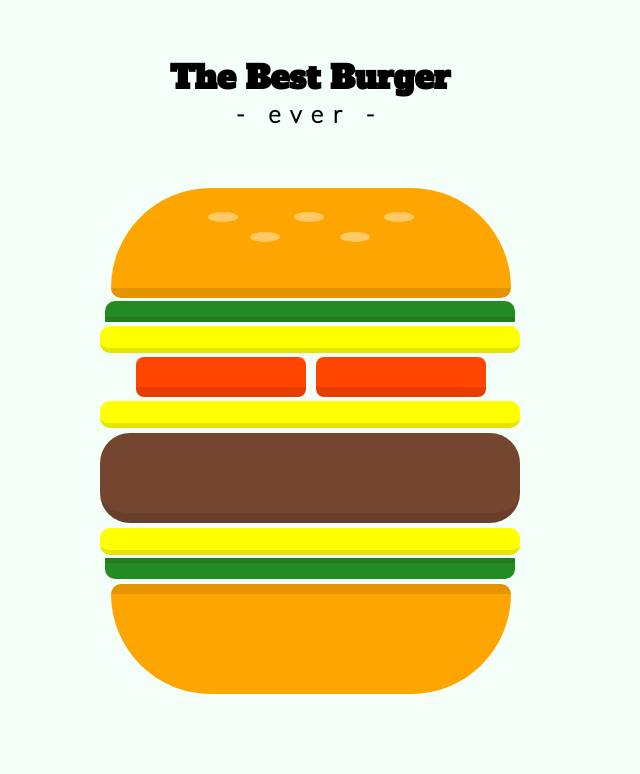
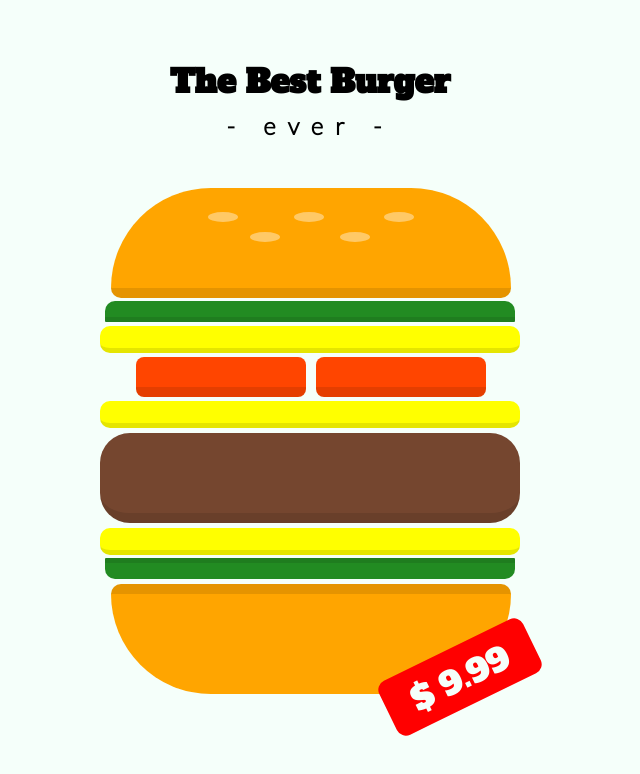
Before and after one commit to WarmestColour/CSS_4, a plain HTML site: page index.html in a window 1280 px wide. Shown: the whole page, without its empty margins (330-970 px from the left). Drawn offline with Linux system fonts and the light colour scheme.

Commit message:
second commit

```diff
--- a/index.html
+++ b/index.html
@@ -45,7 +45,9 @@
 
         <div class="patty"></div>
 
-        <div class="price"></div>
+        <div class="price">
+            <p>$ 9.99</p>
+        </div>
     </div>
 
 </body>
--- a/style.css
+++ b/style.css
@@ -5,7 +5,7 @@ body {
 }
 
 .text {
-    line-height: 0.9em;
+    line-height: 1.4em;
     position: fixed;
     top: 50px;
     left: 50%;
@@ -20,7 +20,7 @@ h1 {
 
 h2 {
     font-family: 'Lato', sans-serif;
-    letter-spacing: 0.4em;
+    letter-spacing: 0.5em;
 }
 
 .burger {
@@ -136,13 +136,9 @@ h2 {
     border-bottom: 10px solid rgba(0, 0, 0, 0.1);
 }
 
-.piece1 {
-    left: -2px;
-}
+.piece1 { left: -2px; }
 
-.piece2 {
-    left: 4px;
-}
+.piece2 { left: 4px; }
 
 .cheese {
     height: 22px;
@@ -152,14 +148,27 @@ h2 {
     border-radius: 10px;
 }
 
-.slice1 {
-    bottom: 494px;
+.slice1 { bottom: 494px; }
+
+.slice2 { bottom: 446px; }
+
+.slice3 { bottom: 346px; }
+
+.price {
+    height: 60px;
+    width: 160px;
+    background-color: red;
+    position: absolute;
+    bottom: 370px;
+    left: 280px;
+    border-radius: 10px;
+    transform: rotate(-26deg);
+    color: mintcream;
+    font-size: 2em;
+    text-align: center;
+    font-family: 'Alfa Slab One', cursive;
 }
-
-.slice2 {
-    bottom: 446px;
+p {
+    position: relative;
+    top: -22px;
 }
-
-.slice3 {
-    bottom: 346px;
-}
```
